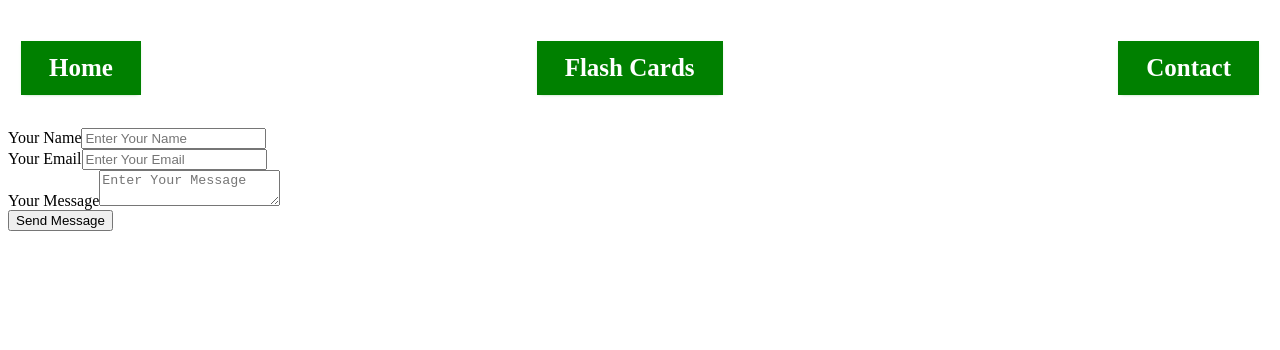
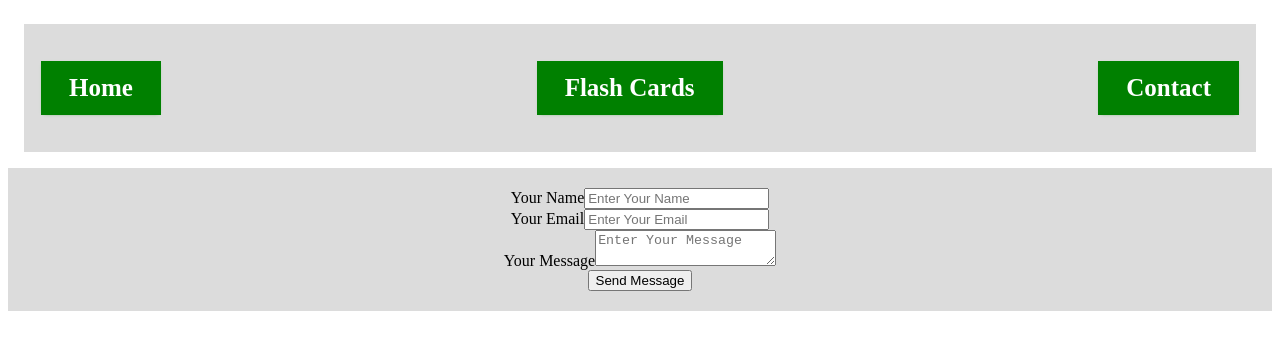
Before and after one commit to alialiyev818/assignment_3, a React (Create React App) app: page /contactpage in a window 1280 px wide. Shown: the top 350 px of the page. Built offline with nearby package versions, Linux system fonts and the light colour scheme.

Commit message:
Verison 15 - Worked on styling of the Contact page (assets/style/pages/contactpage.css), Home page (assets/style/pages/home.css), and index.css to convey the overall style language of the app.

```diff
--- /dev/null
+++ b/index.css
@@ -0,0 +1,13 @@
+body {
+    margin: 0;
+    font-family: -apple-system, BlinkMacSystemFont, 'Segoe UI', 'Roboto', 'Oxygen',
+      'Ubuntu', 'Cantarell', 'Fira Sans', 'Droid Sans', 'Helvetica Neue',
+      sans-serif;
+    -webkit-font-smoothing: antialiased;
+    -moz-osx-font-smoothing: grayscale;
+  }
+
+  code {
+    font-family: source-code-pro, Menlo, Monaco, Consolas, 'Courier New',
+      monospace;
+  }
--- /dev/null
+++ b/src/assets/style/pages/contactpage.css
@@ -0,0 +1,21 @@
+.container {
+    max-width: 800px;
+    margin: 0 auto;
+    padding: 20px;
+  }
+
+  .contactPart {
+    text-align: center;
+  }
+
+  .contactPart h1 {
+    color: #2d3748;
+    font-size: 2.5rem;
+    margin-bottom: 10px;
+  }
+
+  .contactPart p {
+    color: #4a5568;
+    font-size: 1.1rem;
+    margin-bottom: 30px;
+  }
--- /dev/null
+++ b/src/assets/style/pages/home.css
@@ -0,0 +1,61 @@
+.container {
+    max-width: 1600px !important;
+    background-color: gainsboro;
+    margin: 0 auto;
+    padding: 20px;
+  }
+
+  .introduction {
+    margin-bottom: 30px;
+    text-align: center;
+  }
+
+  .welcome {
+    text-align: justify;
+  }
+
+  .introduction h1 {
+    color: green;
+    font-size: 2.5rem;
+    margin-bottom: 10px;
+  }
+
+  .introduction p {
+    color: black;
+    font-size: 1.1rem;
+  }
+
+  .projects-section {
+    margin-top: 30px;
+  }
+
+  .project {
+    background-color: #3e869b;
+    padding: 15px;
+    margin-bottom: 20px;
+    border-radius: 8px;
+    box-shadow: 0 2px 4px rgba(0, 0, 0, 0.1);
+    transition: transform 0.3s;
+  }
+
+  .project h3 {
+    color: #2d3748;
+    font-size: 1.3rem;
+    margin-bottom: 8px;
+  }
+
+  .project p {
+    color: #4a5568;
+    font-size: 1rem;
+  }
+
+  .project a {
+    display: inline-block;
+    margin-top: 10px;
+    padding: 8px 16px;
+    background-color: #2d3748;
+    color: #ffffff;
+    text-decoration: none;
+    border-radius: 4px;
+    font-weight: bold;
+  }
--- a/src/pages/ContactPage.jsx
+++ b/src/pages/ContactPage.jsx
@@ -1,6 +1,7 @@
 import React from "react";
 import Navbar from "../components/NavBar.jsx";
 import ContactForm from "../components/ContactForm.jsx";
+import "../assets/style/pages/contactpage.css";
 
 const ContactPage = () => {
     return (
--- a/src/pages/Home.jsx
+++ b/src/pages/Home.jsx
@@ -2,6 +2,7 @@ import React, { useState, useEffect } from "react";
 import axios from "axios";
 import MyProjects from "../components/MyProjects.jsx";
 import Navbar from "../components/NavBar.jsx";
+import "../assets/style/pages/home.css";
 
 const Home = () => {
     const [myProjects, setMyProjects] = useState([]);
```
